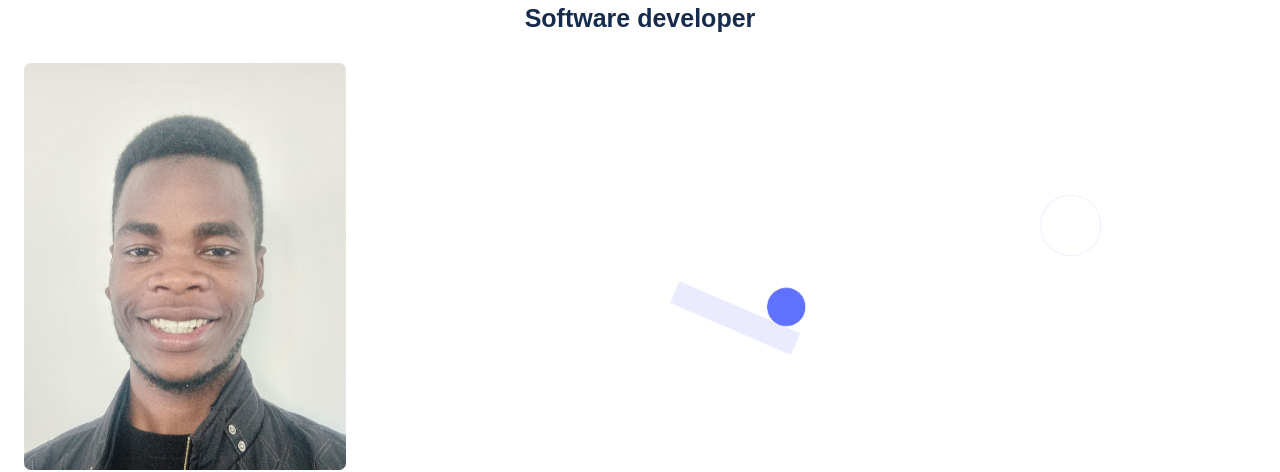
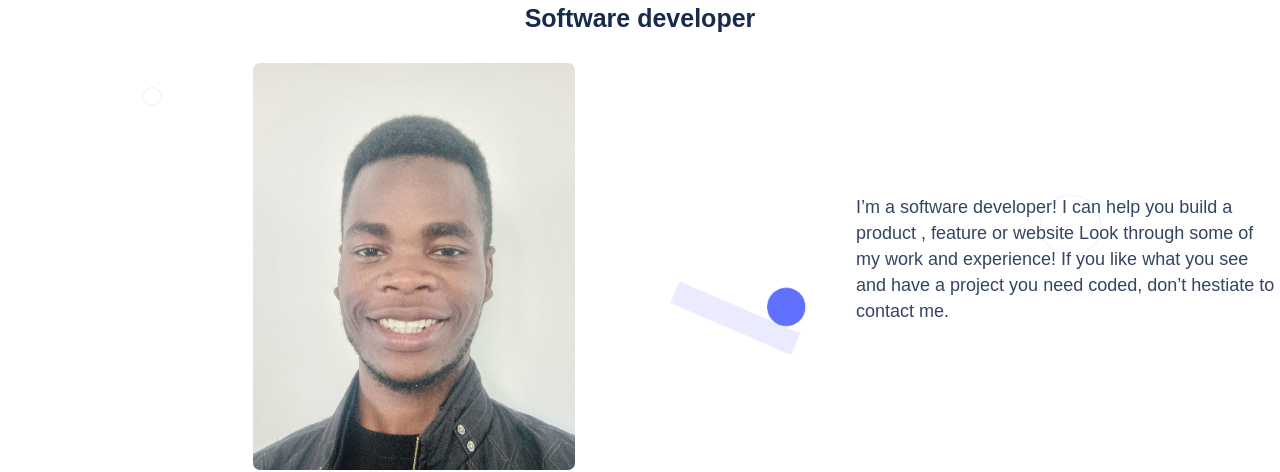
Before and after one commit to Kayonga99/the-big-project, a website: page index.html in a window 1280 px wide. Shown: the part 336-808 px from the top of the page. Drawn offline with Linux system fonts and the light colour scheme.

Commit message:
Update branch.

```diff
--- a/style.css
+++ b/style.css
@@ -37,6 +37,12 @@ body {
   display: flex;
   flex-direction: row;
   width: 23rem;
+}
+
+.k-div {
+  /* width: 23rem; */
+  display: flex;
+  flex-direction: column;
 }
 
 h1 {
@@ -1215,9 +1221,18 @@ img.nature-animated {
 
   .kayo {
     width: 322px;
-    margin-left: 24px;
+    margin-left: 253px;
     margin-right: 24px;
     margin-top: 30px;
     margin-bottom: 10px;
   }
+
+  /* K div  */
+
+  .k-div {
+display: flex;
+flex-direction: row;
+justify-content: center;
+align-items: center;
+  }
 }
```
Also changed, not shown: index.html (+0 -2 lines).
